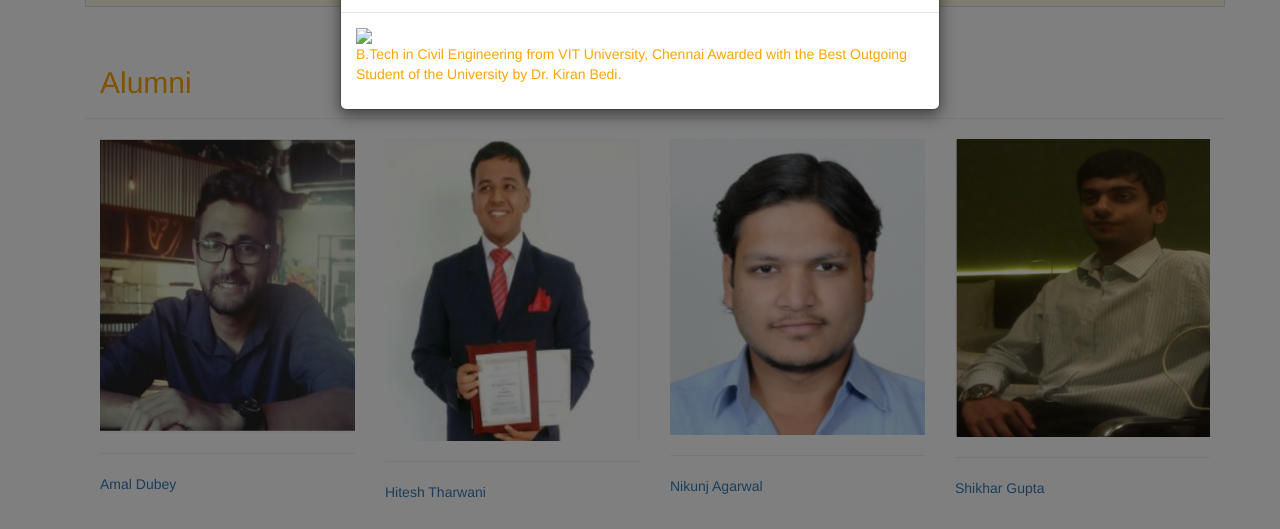
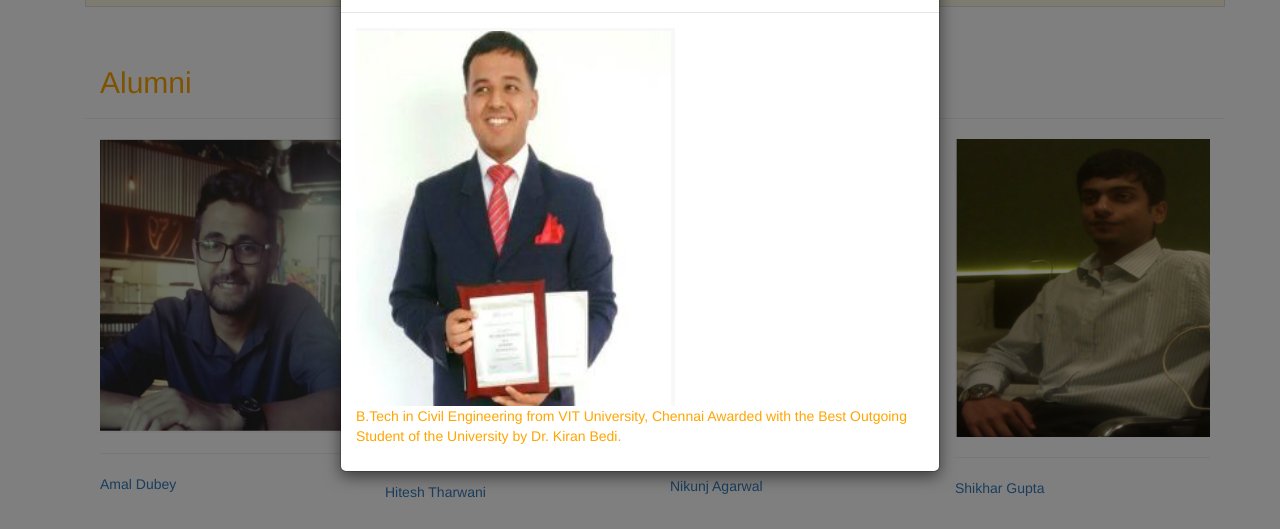
Before and after one commit to AahwanHazari/School-Website, a plain HTML site: page index.html in a window 1280 px wide. Both pictures are taken after a click on the element "Hitesh Tharwani". Shown: the part 4305-4834 px from the top of the page. Drawn offline with nearby package versions, Linux system fonts and the light colour scheme.

Commit message:
Update index.html

```diff
--- a/index.html
+++ b/index.html
@@ -200,7 +200,7 @@ The initiative concluded with drafting of Petition regarding E-waste Management
         </div>
 
         <div class="modal-body">
-          <img src="s2.jpg" class="img-responsive img_modal">
+          <img src="Amay.png" class="img-responsive img_modal">
           <p class="p_modal">Pursuing Master’s in Software Engineering at San Jose State University, California, US.
  <br>
            </p>
@@ -224,7 +224,7 @@ The initiative concluded with drafting of Petition regarding E-waste Management
         </div>
 
         <div class="modal-body">
-          <img src="s2.jpg" class="img-responsive img_modal">
+          <img src="Hitesh.png" class="img-responsive img_modal">
           <p class="p_modal">B.Tech in Civil Engineering from VIT University, Chennai
            Awarded with the Best Outgoing Student of the University by Dr. Kiran Bedi.
 
```
